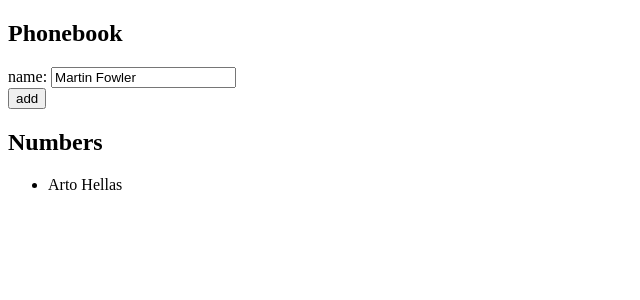
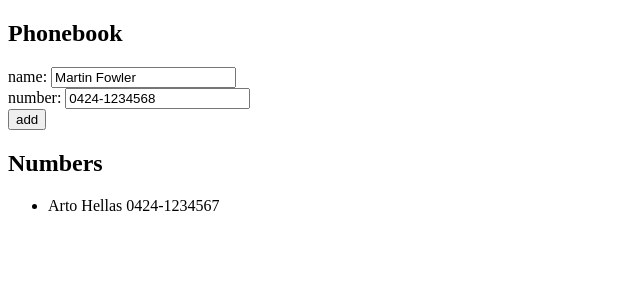
Before and after one commit to VedGarcia/Course-full-stack-open, a React (Vite) app in the folder part2/phonebook/: page / in a window 1280 px wide. Shown: the top 300 px of the page, without its empty margins (0-640 px from the left). Built offline with nearby package versions, Linux system fonts and the light colour scheme.

Commit message:
2.8: La Agenda Telefónica Paso 3

```diff
--- a/part2/phonebook/src/App.jsx
+++ b/part2/phonebook/src/App.jsx
@@ -1,16 +1,22 @@
 import { useState } from "react";
 
 const App = () => {
-  const [persons, setPersons] = useState([{ name: "Arto Hellas" }]);
+  const [persons, setPersons] = useState([
+    { name: "Arto Hellas", number: "0424-1234567" },
+  ]);
   const [newName, setNewName] = useState("Martin Fowler");
+  const [newNumber, setNewNumber] = useState("0424-1234568");
 
   const handleNoteChange = (event) => {
     setNewName(event.target.value);
   };
+  const handleNumberChange = (event) => {
+    setNewNumber(event.target.value);
+  };
 
   const addPerson = (event) => {
     event.preventDefault();
-    const personObject = { name: newName };
+    const personObject = { name: newName, number: newNumber };
 
     const isRepeated = persons.some((person) => person.name === newName);
 
@@ -19,6 +25,7 @@
     } else {
       setPersons(persons.concat(personObject));
       setNewName("");
+      setNewNumber("");
     }
   };
 
@@ -30,13 +37,18 @@
           name: <input value={newName} onChange={handleNoteChange} />
         </div>
         <div>
+          number: <input value={newNumber} onChange={handleNumberChange} />
+        </div>
+        <div>
           <button type="submit">add</button>
         </div>
       </form>
       <h2>Numbers</h2>
       <ul>
         {persons.map((person) => (
-          <li key={person.name}>{person.name}</li>
+          <li key={person.name}>
+            <p>{person.name} {person.number}</p>
+          </li>
         ))}
       </ul>
     </div>
```
